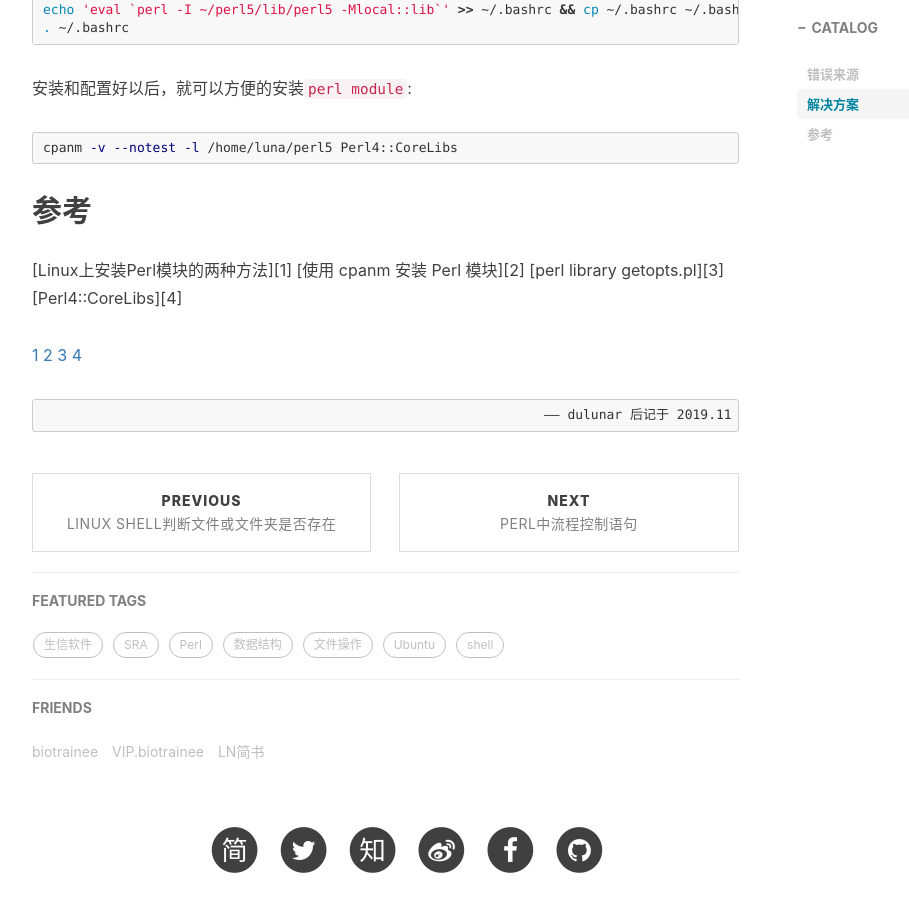
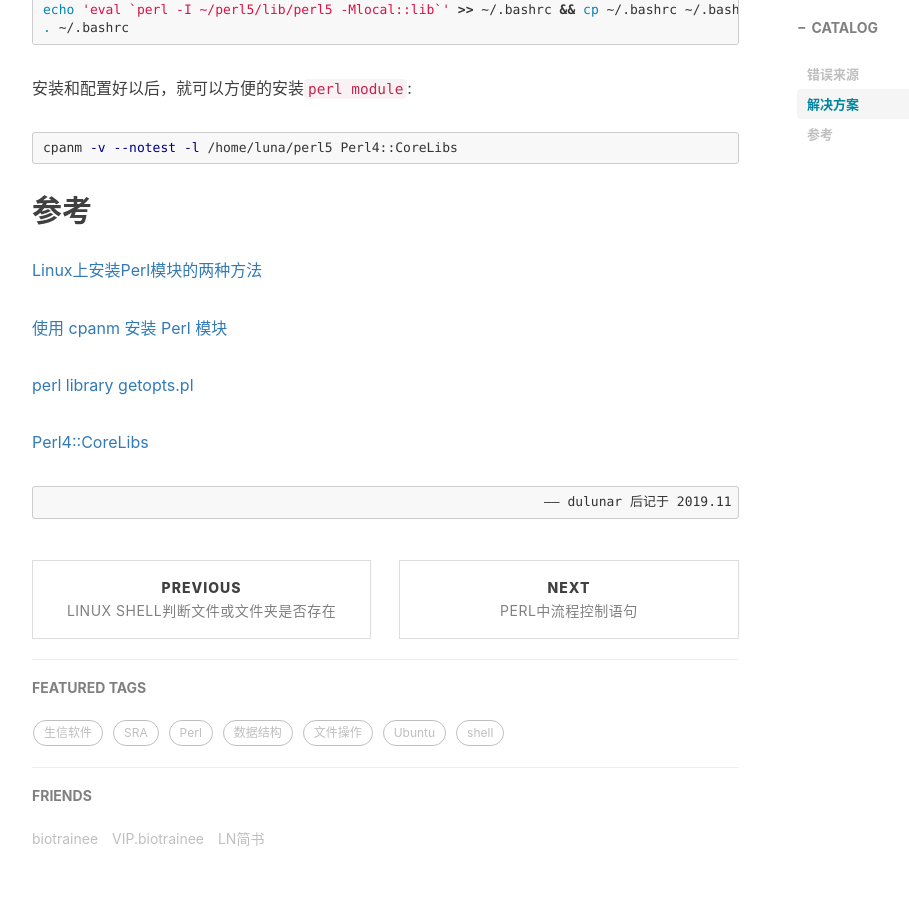
Before and after one commit to gygys/gygys.github.io, a Jekyll site: the page built from _posts/2019-11-08-Perl Library getopts.pl.md, in a window 1280 px wide and 900 px high, scrolled down 1159 px. Shown: the whole window, without its empty margins (233-1142 px from the left). Built offline with Jekyll 4.4.1, drawn with Linux system fonts in a browser that asks for light colours; nearby versions of some CDN libraries; comment, search, counter and statistics services are not loaded.

Commit message:
Update 2019-11-08-Perl Library getopts.pl.md

```diff
--- a/_posts/2019-11-08-Perl Library getopts.pl.md
+++ b/_posts/2019-11-08-Perl Library getopts.pl.md
@@ -39,13 +39,16 @@ cpanm -v --notest -l /home/luna/perl5 Perl4::CoreLibs
 
 ## 参考
 [Linux上安装Perl模块的两种方法][1]
+
 [使用 cpanm 安装 Perl 模块][2]
+
 [perl library getopts.pl][3]
+
 [Perl4::CoreLibs][4]
 
-[1](https://www.cnblogs.com/zhangchaoyang/articles/2610573.html)
-[2](http://www.voidcn.com/article/p-bqegompd-ee.html)
-[3](https://unix.stackexchange.com/questions/224716/perl-library-getopts-pl)
-[4](https://metacpan.org/pod/release/ZEFRAM/Perl4-CoreLibs-0.003/lib/Perl4/CoreLibs.pm)
+[1]: https://www.cnblogs.com/zhangchaoyang/articles/2610573.html
+[2]: http://www.voidcn.com/article/p-bqegompd-ee.html
+[3]: https://unix.stackexchange.com/questions/224716/perl-library-getopts-pl
+[4]: https://metacpan.org/pod/release/ZEFRAM/Perl4-CoreLibs-0.003/lib/Perl4/CoreLibs.pm
 
 									—— dulunar 后记于 2019.11
```
